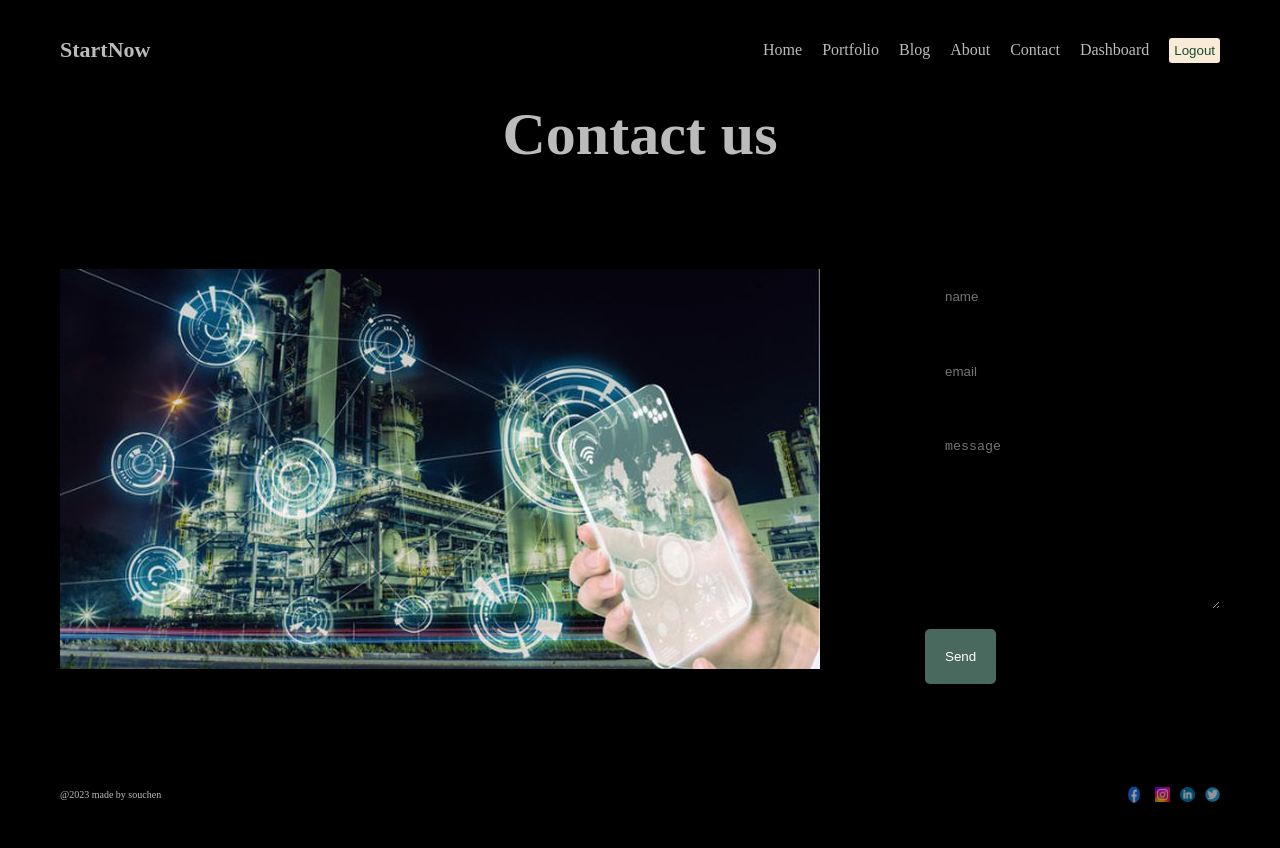
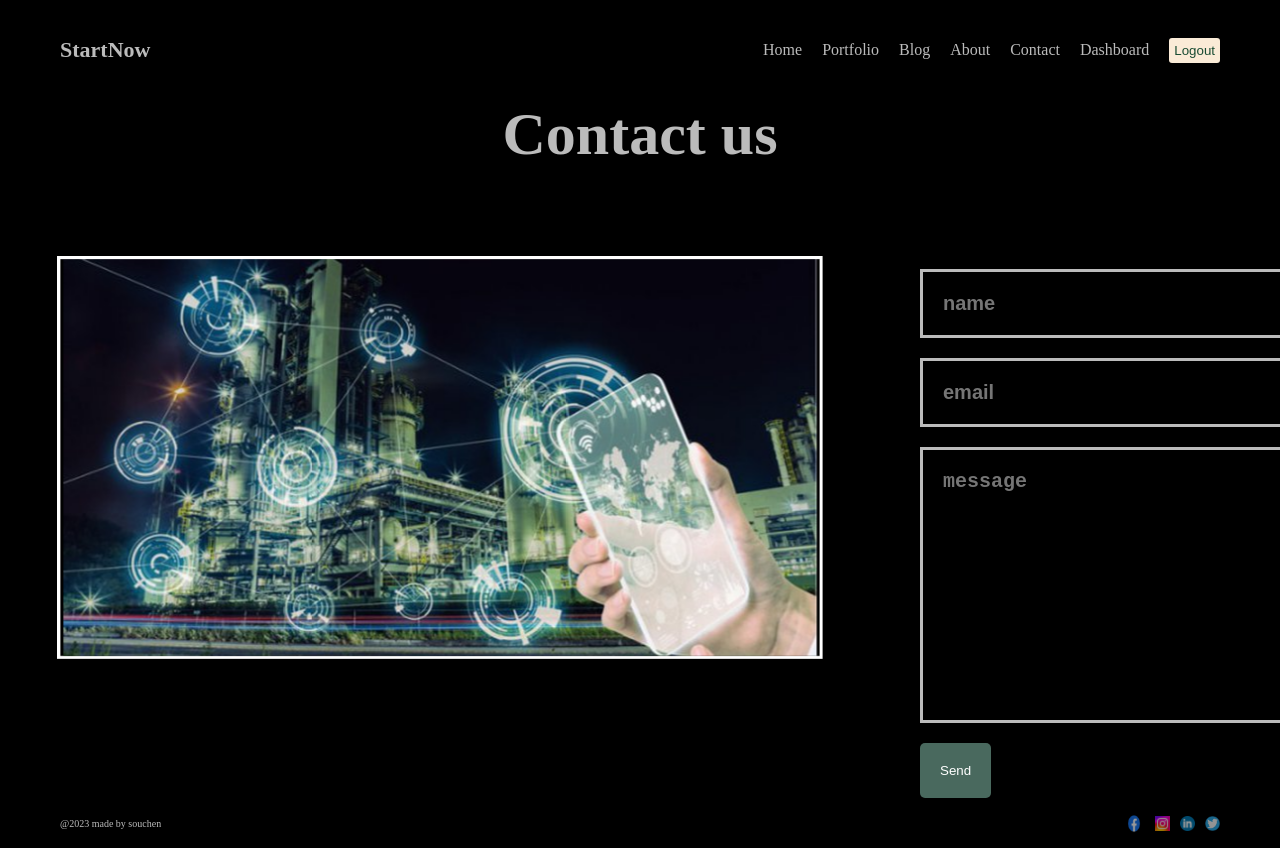
Before and after one commit to SouchenOu/Blog, a Next.js app in the folder my_portfolio/: page /contact in a window 1280 px wide. Before the commit the page ends 819 px from the top, so only its background shows below. Built offline with nearby package versions, Linux system fonts and the light colour scheme.

Commit message:
animation to the imge in home and contact

```diff
--- a/my_portfolio/src/app/contact/page.module.css
+++ b/my_portfolio/src/app/contact/page.module.css
@@ -28,7 +28,24 @@
 {
     padding: 20px;
     background-color: transparent;
-    border: none;
     outline: none;
     color: #bbb;
+    border: 3px solid #bbb;
+    font-size: 20px;
+    font-weight: bold;
 }
+
+@keyframes move {
+    from{
+        transform: translateY(-15px);
+
+    }
+    to {
+        transform: translateY(0px) scale(1.03) ;
+    }
+}
+.img{
+    object-fit: contain;
+    animation : move 3s infinite ease alternate;
+    border: 3px solid white;
+}
--- a/my_portfolio/src/app/page.module.css
+++ b/my_portfolio/src/app/page.module.css
@@ -15,7 +15,17 @@
   width: 100%;
   height: 500px;
   object-fit: cover;
+  animation: move 3s infinite ease alternate;
 
+}
+
+@keyframes move{
+  from {
+    transform: translateY(-15px);
+  }
+  to{
+    transform: translateY(0px) scale(1.03);
+  }
 }
 
 .title{
```
